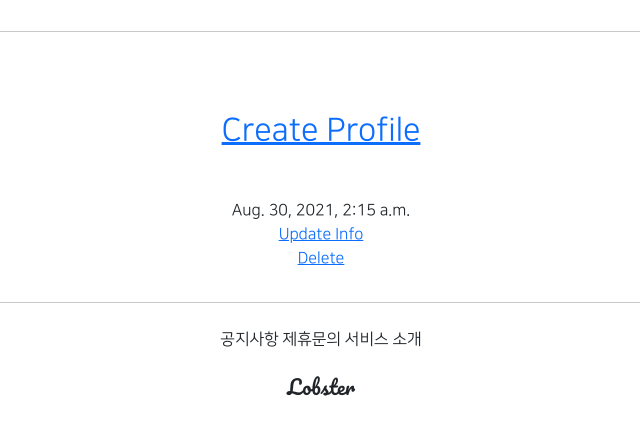
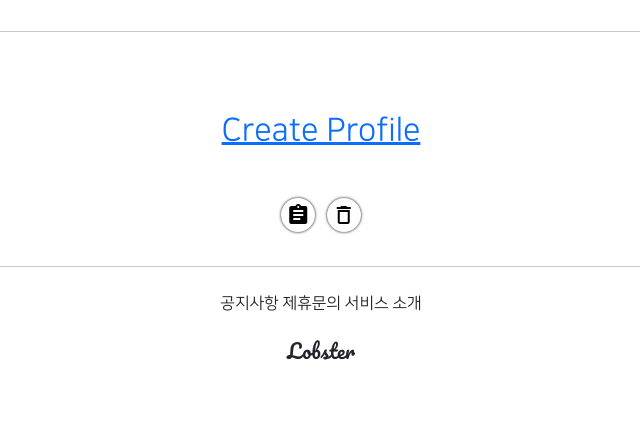
Before and after one commit to innamtt/gis_practice, a Django app: template accountapp/templates/accountapp/detail.html in a window 1280 px wide. Shown: the part 137-572 px from the top of the page, without its empty margins (319-959 px from the left). Run offline with Django 3.2, Linux system fonts and the light colour scheme; the template is opened without the code that fills it: values that come from a table or form of the project are taken from there, others are empty; the visitor is signed in with stand-in values (Sample User, id 1); data comes from the database, SQL or seed files in the repository; parts of the project's set-up code (start-up, migrations or seed data) failed here and were passed over; some libraries are stand-ins or nearby versions.

Commit message:
2021-07-29 4th Commit

```diff
--- a/accountapp/templates/accountapp/detail.html
+++ b/accountapp/templates/accountapp/detail.html
@@ -24,20 +24,17 @@
             </h2>
             {% endif %}
         </div>
-        <div>
-            {{ target_user.date_joined }}
-        </div>
 
         {% if user == target_user %}
 
         <div>
-            <a href="{% url 'accountapp:update' pk=target_user.pk %}">
-                Update Info
+            <a href="{% url 'accountapp:update' pk=target_user.pk %}"
+                class="material-icons round_button mx-1">
+                assignment
             </a>
-        </div>
-        <div>
-            <a href="{% url 'accountapp:delete' pk=target_user.pk %}">
-                Delete
+            <a href="{% url 'accountapp:delete' pk=target_user.pk %}"
+               class="material-icons round_button mx-1">
+                delete_outline
             </a>
         </div>
 
--- a/static/base.css
+++ b/static/base.css
@@ -22,8 +22,8 @@
 }
 
 .profile_image{
-    width:12rem;
-    heihgt:12rem;
+    width: 12rem;
+    heihgt: 12rem;
     border-radius: 20rem;
     object-fit: cover;
 }
```
